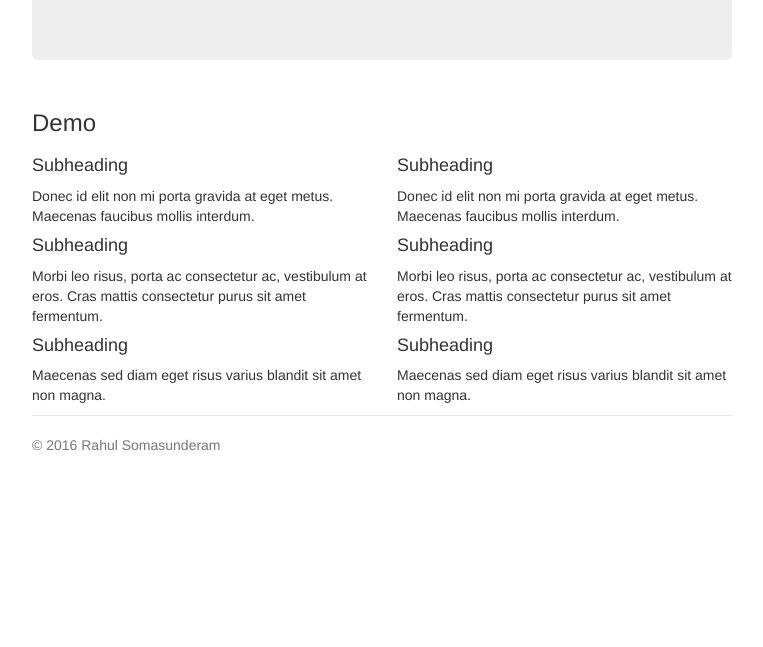
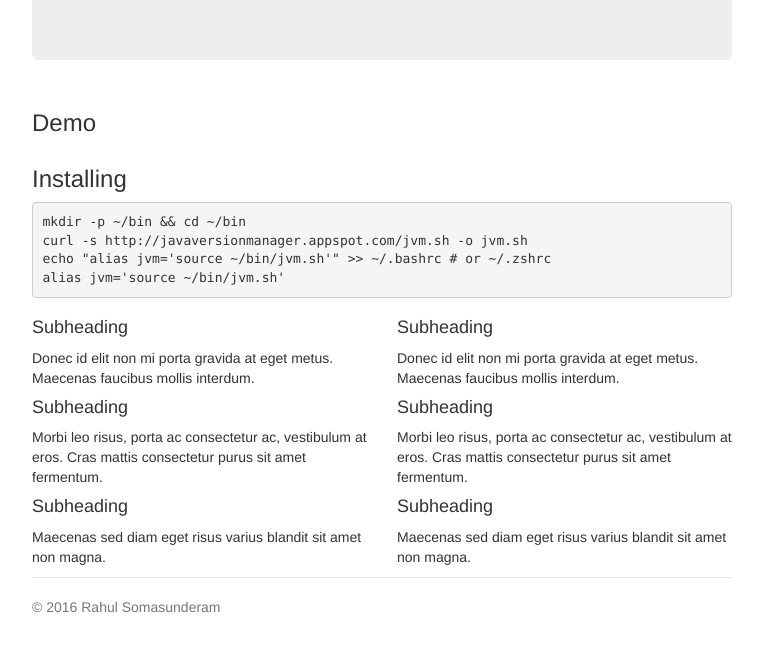
Before and after one commit to rahulsom/javaversionmanager, a plain HTML site: page app/index.html in a window 1280 px wide. Shown: the part 200-847 px from the top of the page, without its empty margins (258-1021 px from the left). Before the commit the page ends 800 px from the top, so only its background shows below. Drawn offline with nearby package versions, Linux system fonts and the light colour scheme.

Commit message:
Add documentation for installing

```diff
--- a/app/index.html
+++ b/app/index.html
@@ -24,6 +24,14 @@
           <center>
             <script type="text/javascript" src="https://asciinema.org/a/cmz2j9a9ol6wcpypfry2s3j4w.js" id="asciicast-cmz2j9a9ol6wcpypfry2s3j4w" async></script>
           </center>
+        </div>
+
+        <div class="col-lg-12">
+          <h3>Installing</h3>
+          <pre><code>mkdir -p ~/bin && cd ~/bin
+curl -s http://javaversionmanager.appspot.com/jvm.sh -o jvm.sh
+echo "alias jvm='source ~/bin/jvm.sh'" >> ~/.bashrc # or ~/.zshrc
+alias jvm='source ~/bin/jvm.sh'</code></pre>
         </div>
 
         <div class="col-lg-6">
```
